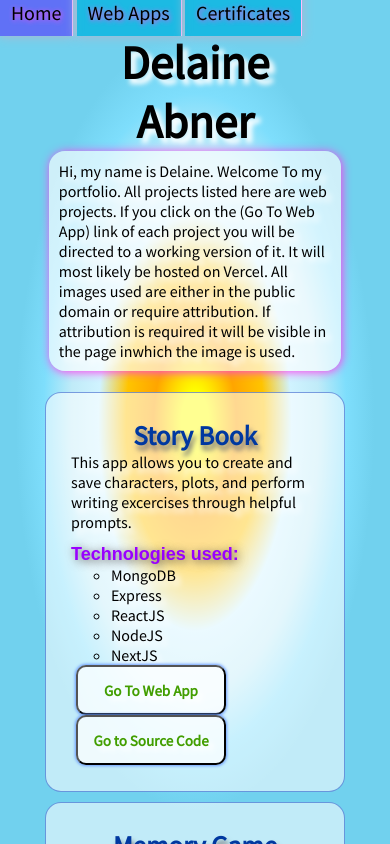
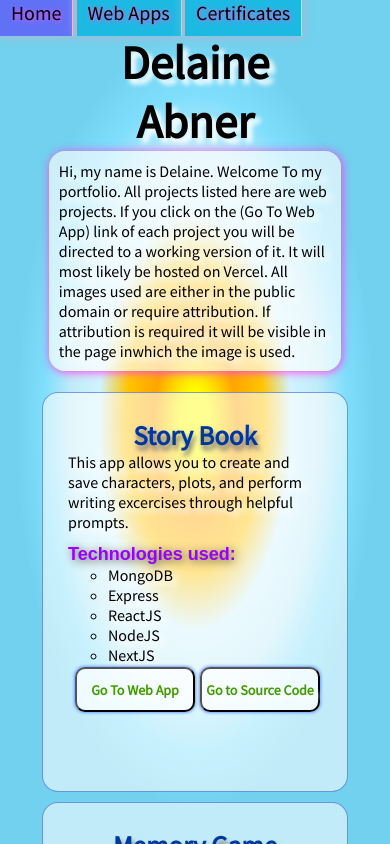
Before and after one commit to delaine3/delaine-abner-portfolio, a Next.js app: page /webProjects in a window 390 px wide. Built offline with nearby package versions, Linux system fonts and the light colour scheme.

Commit message:
fixed css

```diff
--- a/styles/globals.css
+++ b/styles/globals.css
@@ -106,7 +106,7 @@ button {
   box-shadow: 0px 0px 3px 1px #6d9cff;
 }
 .container button {
-  width: 150px;
+  width: 130px;
   height: 50px;
   margin-left: 5px;
   background-color: #ffffffbd;
@@ -117,22 +117,30 @@ button {
   box-shadow: 0px 0px 3px 1px #6d9cff;
 }
 .container button:hover {
-  width: 150px;
-  height: 50px;
-  background-color: #ffffffbd;
   color: #8c00ff;
-  border-radius: 10px;
-  font-size: 15px;
-  font-weight: bold;
-  box-shadow: 0px 0px 3px 1px #6d9cff;
+  background-color: #d1c9c9bd;
+
 }
 p {
   margin: 10px;
   padding-bottom: 4px;
 }
 .container {
+  min-width: min-content;
+  display:flex;
+  align-items: center;
+  justify-content: center;
+  padding: 2px;
+
 }
-
+@media only screen and (max-width: 600px) {
+  .container button{
+    width: 120px;
+    height: 45px;
+    padding: 4px;
+    font-size: 14px;
+  }
+}
 a {
   align-items: center;
   text-shadow: #ff4cea 1px 1px 5px;
```
